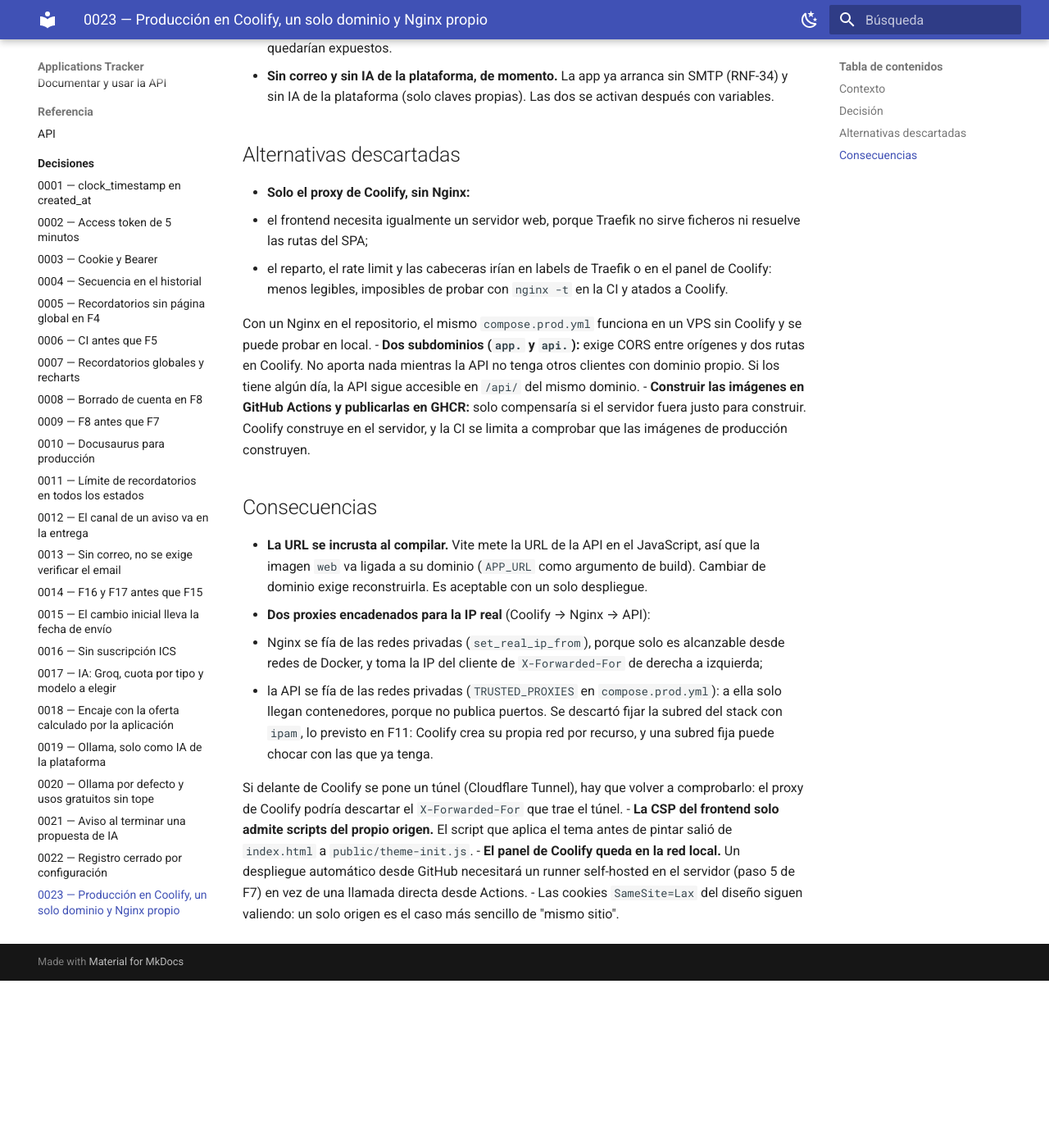
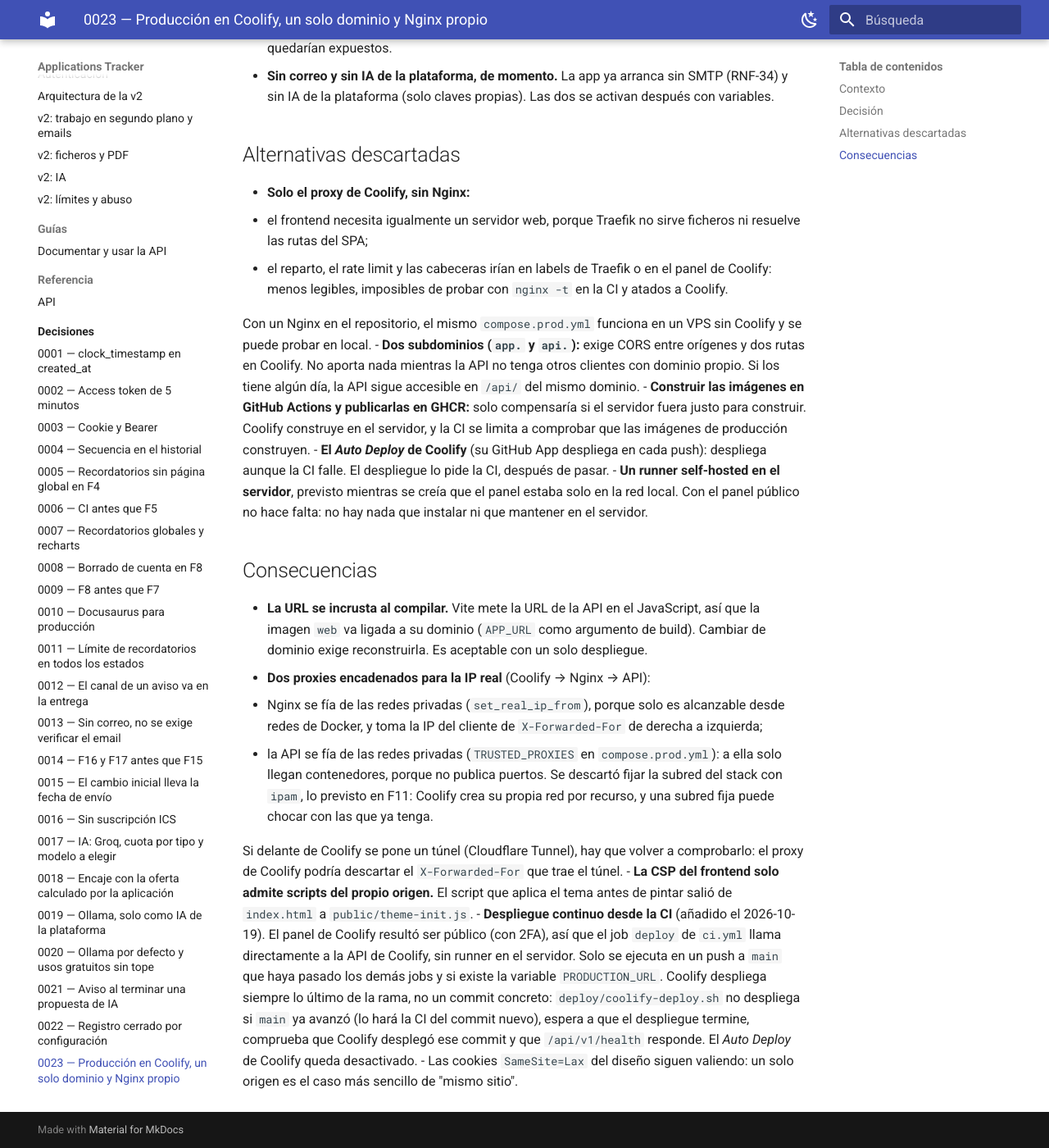
Before and after one commit to iMiguel10/applications-tracker, an MkDocs documentation site: the page built from docs/decisiones/0023-produccion-en-coolify-con-un-solo-dominio.md, in a window 1280 px wide and 1400 px high, scrolled down 1040 px. Shown: the whole window at 82% size. Built offline with MkDocs 1.6.1 and Material for MkDocs 9.7.7, drawn with Linux system fonts in a browser that asks for light colours; before the commit the page ends 2236 px from its top, so only the background shows below that.

Commit message:
feat: despliegue continuo en Coolify desde la CI (F7, 0023)
- Job deploy en ci.yml: solo en un push a main, tras los demás jobs y con la
  variable PRODUCTION_URL. Ejecuta deploy/coolify-deploy.sh contra la API de
  Coolify.
- El script no despliega si main ya avanzó (Coolify despliega la rama, no un
  commit), espera a que el despliegue termine, comprueba que se desplegó ese
  commit y que /api/v1/health responde.
- El Auto Deploy de Coolify queda desactivado y no hace falta runner: el
  panel es público con 2FA.

Co-Authored-By: Claude Opus 5.5 <noreply@anthropic.com>

```diff
--- a/docs/decisiones/0023-produccion-en-coolify-con-un-solo-dominio.md
+++ b/docs/decisiones/0023-produccion-en-coolify-con-un-solo-dominio.md
@@ -35,6 +35,8 @@ Decisiones del usuario, tomadas al empezar F7:
   Con un Nginx en el repositorio, el mismo `compose.prod.yml` funciona en un VPS sin Coolify y se puede probar en local.
 - **Dos subdominios (`app.` y `api.`):** exige CORS entre orígenes y dos rutas en Coolify. No aporta nada mientras la API no tenga otros clientes con dominio propio. Si los tiene algún día, la API sigue accesible en `/api/` del mismo dominio.
 - **Construir las imágenes en GitHub Actions y publicarlas en GHCR:** solo compensaría si el servidor fuera justo para construir. Coolify construye en el servidor, y la CI se limita a comprobar que las imágenes de producción construyen.
+- **El *Auto Deploy* de Coolify** (su GitHub App despliega en cada push): despliega aunque la CI falle. El despliegue lo pide la CI, después de pasar.
+- **Un runner self-hosted en el servidor**, previsto mientras se creía que el panel estaba solo en la red local. Con el panel público no hace falta: no hay nada que instalar ni que mantener en el servidor.
 
 ## Consecuencias
 
@@ -45,5 +47,5 @@ Decisiones del usuario, tomadas al empezar F7:
 
   Si delante de Coolify se pone un túnel (Cloudflare Tunnel), hay que volver a comprobarlo: el proxy de Coolify podría descartar el `X-Forwarded-For` que trae el túnel.
 - **La CSP del frontend solo admite scripts del propio origen.** El script que aplica el tema antes de pintar salió de `index.html` a `public/theme-init.js`.
-- **El panel de Coolify queda en la red local.** Un despliegue automático desde GitHub necesitará un runner self-hosted en el servidor (paso 5 de F7) en vez de una llamada directa desde Actions.
+- **Despliegue continuo desde la CI** (añadido el 2026-10-19). El panel de Coolify resultó ser público (con 2FA), así que el job `deploy` de `ci.yml` llama directamente a la API de Coolify, sin runner en el servidor. Solo se ejecuta en un push a `main` que haya pasado los demás jobs y si existe la variable `PRODUCTION_URL`. Coolify despliega siempre lo último de la rama, no un commit concreto: `deploy/coolify-deploy.sh` no despliega si `main` ya avanzó (lo hará la CI del commit nuevo), espera a que el despliegue termine, comprueba que Coolify desplegó ese commit y que `/api/v1/health` responde. El *Auto Deploy* de Coolify queda desactivado.
 - Las cookies `SameSite=Lax` del diseño siguen valiendo: un solo origen es el caso más sencillo de "mismo sitio".
```
Also changed, not shown: CLAUDE.md (+3 -2 lines), docs/arquitectura/servicios-y-estructura.md (+19 -1 lines), 2 other files.
